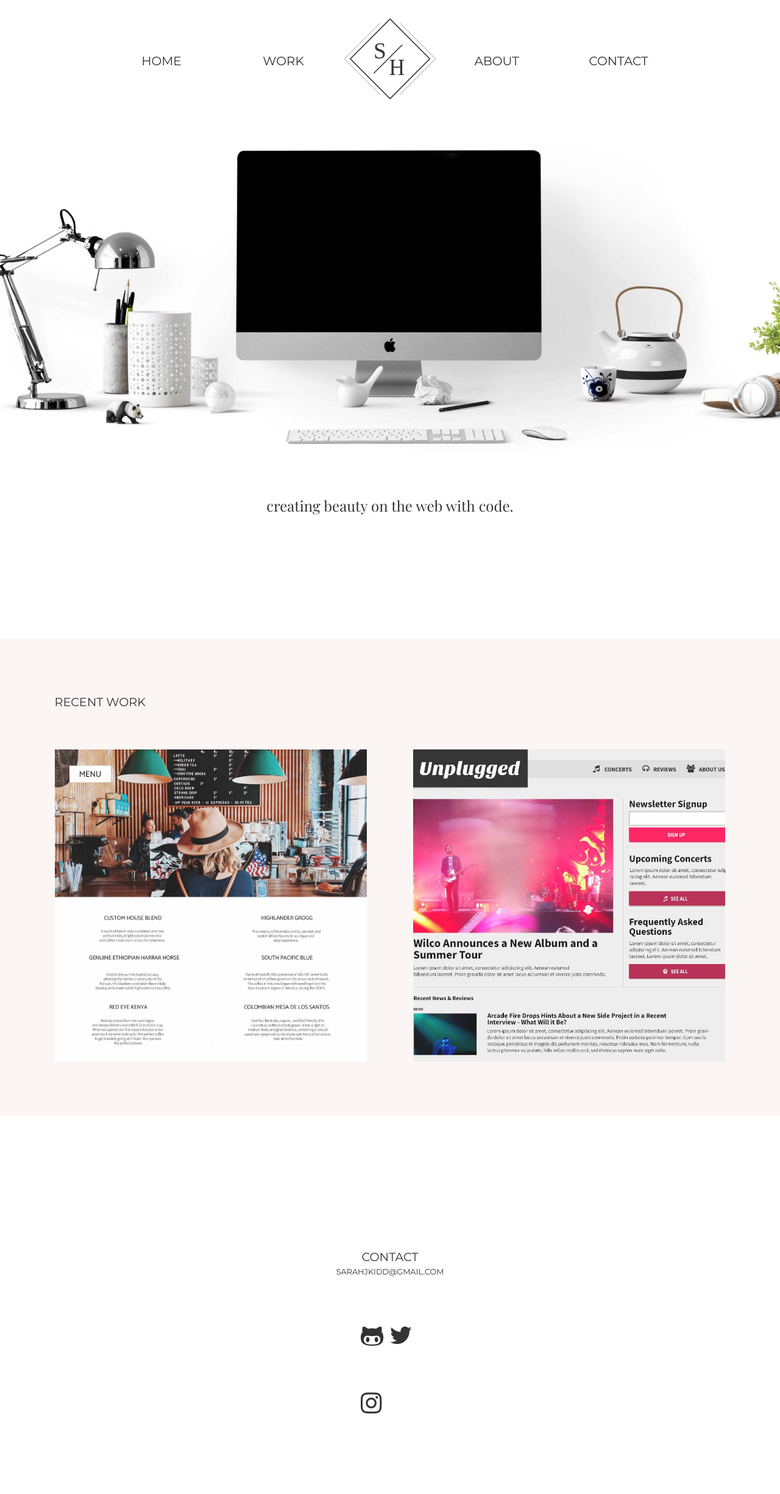
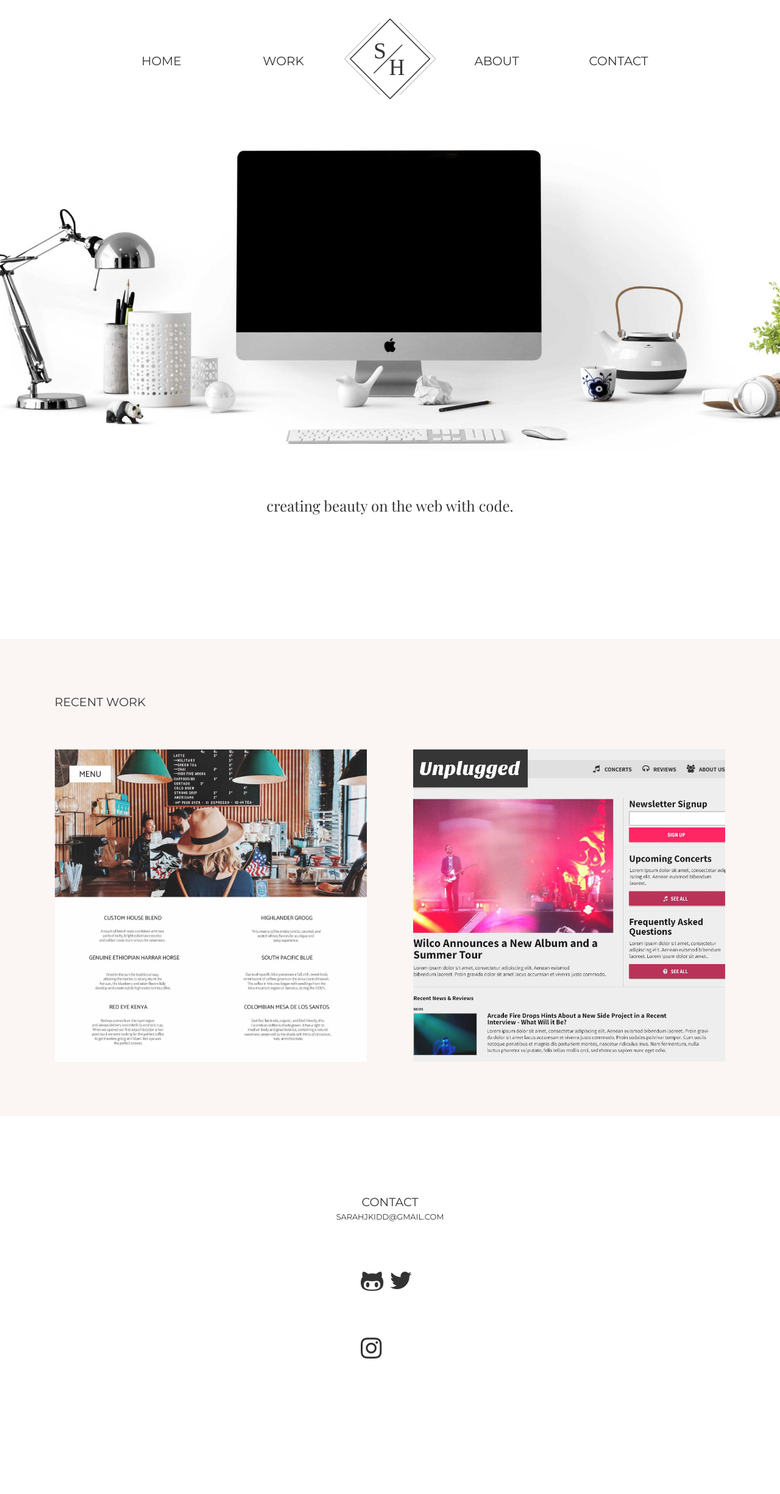
Before and after one commit to skiddhubbard/skiddhubbard.github.io, a Jekyll site: the page built from index.md, in a window 1280 px wide. Shown: the whole page at 61% size. Built offline with Jekyll 4.4.1, drawn with Linux system fonts in a browser that asks for light colours; after the commit the page ends 2360 px from its top, so only the background shows below that.

Commit message:
contact spacing

```diff
--- a/_sass/site/_base.scss
+++ b/_sass/site/_base.scss
@@ -261,7 +261,7 @@ li {
 
 #contact-link {
   overflow: auto;
-  margin: 7% 0px 0px;
+  margin: 0px;
 }
 
  .contact-text h1 {
```
